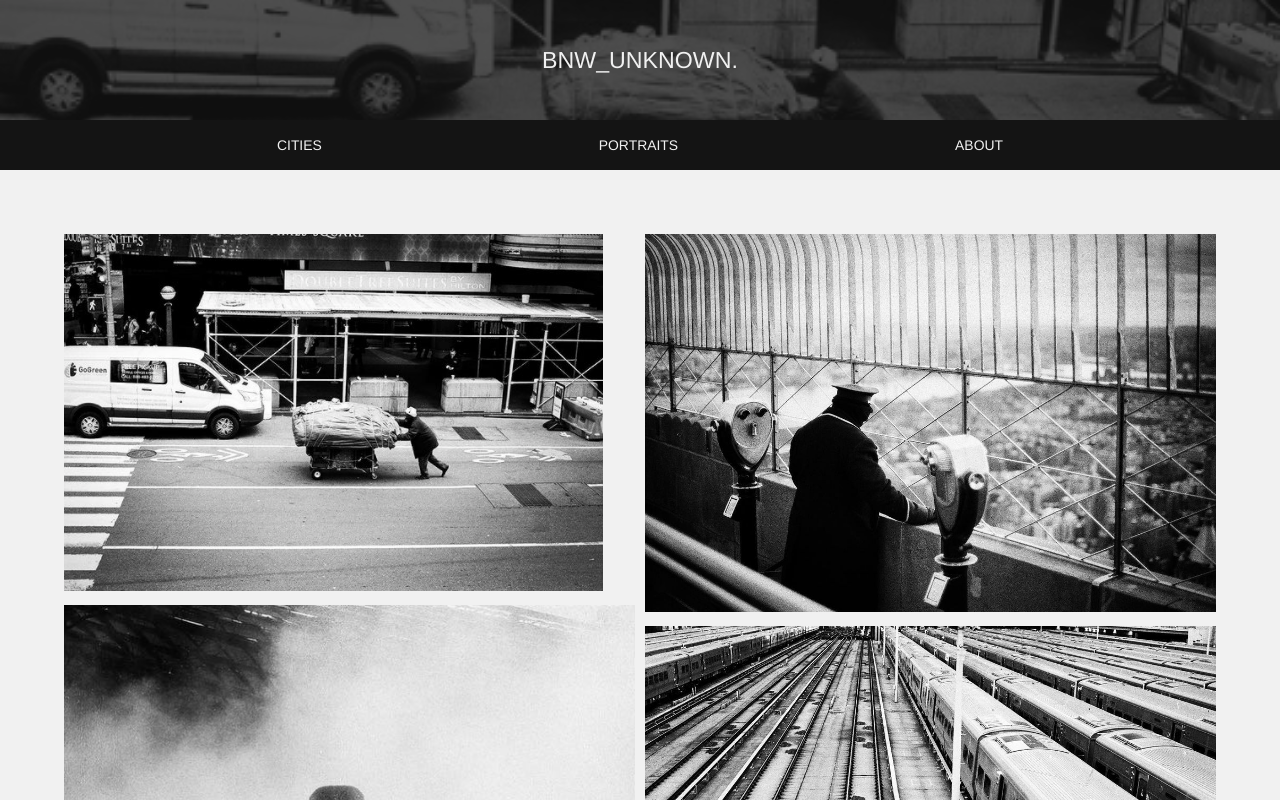
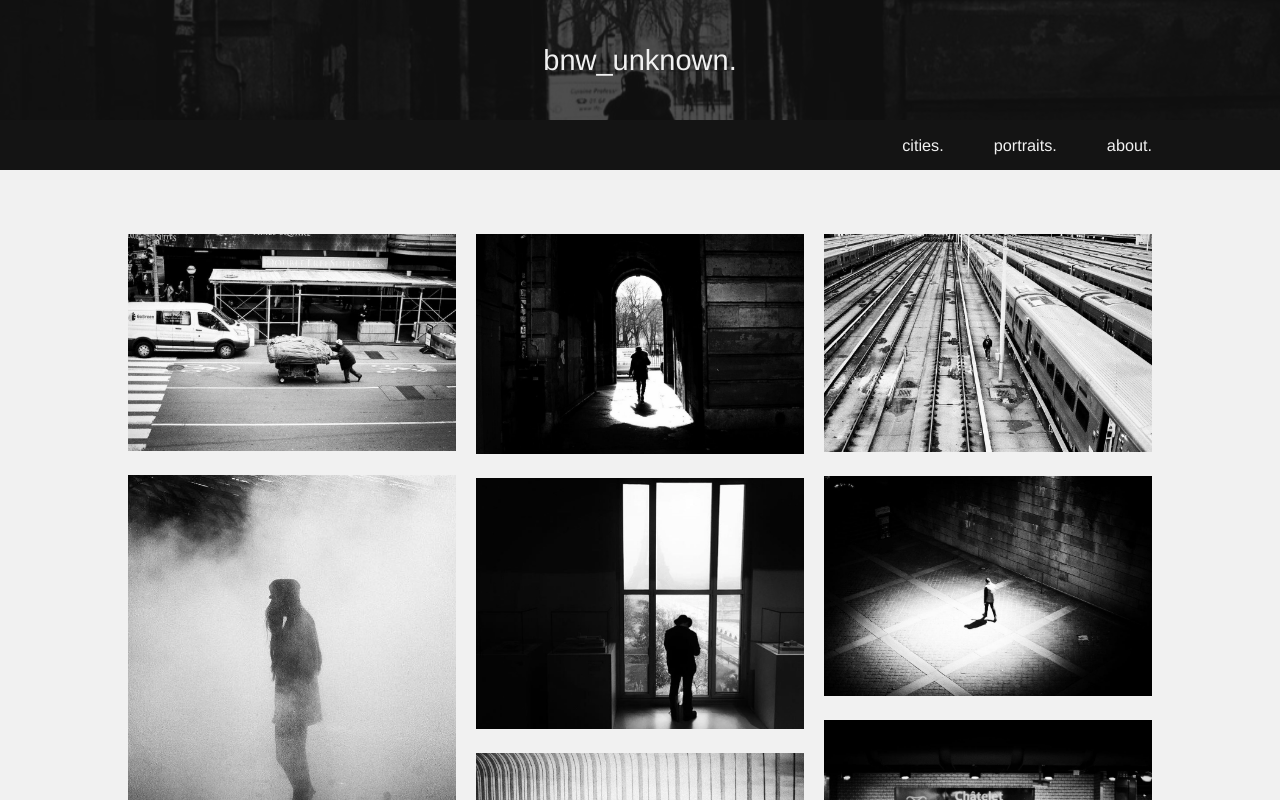
Before and after one commit to Lucasbeneston/bnw_unknown, a React (Create React App) app: page / in a window 1280 px wide. Shown: the top 800 px of the page. Built offline with nearby package versions, Linux system fonts and the light colour scheme.

Commit message:
:sparkles: random picture for banner :sparkles:

```diff
--- a/public/index.html
+++ b/public/index.html
@@ -24,7 +24,7 @@
       work correctly both with client-side routing and a non-root public URL.
       Learn how to configure a non-root public URL by running `npm run build`.
     -->
-    <title>React App</title>
+    <title>Bnw_unknown.</title>
   </head>
   <body>
     <noscript>You need to enable JavaScript to run this app.</noscript>
--- a/src/components/_settings/_base.scss
+++ b/src/components/_settings/_base.scss
@@ -21,6 +21,6 @@ body {
   }
 
   &::-webkit-scrollbar-thumb {
-    background-color: $light-grey;
+    background-color: $anthracite-grey;
   }
 }
--- /dev/null
+++ b/src/components/atoms/SVGR/Camera.jsx
@@ -0,0 +1,16 @@
+import React from "react";
+
+export default function Camera() {
+  return (
+    <svg xmlns="http://www.w3.org/2000/svg" viewBox="0 0 471.04 471.04">
+      <path
+        fill="currentColor"
+        d="M414.72 112.64h-49.152l-27.136-40.96c-10.24-15.36-28.16-24.576-46.592-24.576H179.2c-18.432 0-36.352 9.216-46.592 24.576l-27.136 40.96H56.32A56.158 56.158 0 000 168.96v198.656a56.158 56.158 0 0056.32 56.32h358.4a56.158 56.158 0 0056.32-56.32V168.96a56.158 56.158 0 00-56.32-56.32zm-179.2 265.216c-70.144 0-126.976-56.832-126.976-126.976s56.832-126.464 126.976-126.464 126.976 56.832 126.976 126.976c0 69.632-56.832 126.464-126.976 126.464zM407.552 192h-22.528c-9.216-.512-16.384-8.192-15.872-17.408.512-8.704 7.168-15.36 15.872-15.872h20.48c9.216-.512 16.896 6.656 17.408 15.872.512 9.216-6.144 16.896-15.36 17.408z"
+      />
+      <path
+        fill="currentColor"
+        d="M235.52 180.736c-38.912 0-70.656 31.744-70.656 70.656s31.744 70.144 70.656 70.144 70.656-31.744 70.656-70.656c0-38.912-31.744-70.144-70.656-70.144z"
+      />
+    </svg>
+  );
+}
--- a/src/components/molecules/Banner/Banner.jsx
+++ b/src/components/molecules/Banner/Banner.jsx
@@ -4,11 +4,13 @@ import allPictures from "../../../data/allPictures";
 import "./Banner.scss";
 
 export default function Banner() {
+  const randomNumber = Math.floor(Math.random() * (allPictures.length - 0) + 0);
+
   return (
     <div className="banner">
       <img
         className="banner_illustration"
-        src={`${process.env.PUBLIC_URL}/images/${allPictures[0].src}`}
+        src={`${process.env.PUBLIC_URL}/images/${allPictures[randomNumber].src}`}
         alt="Illustration de la bannière"
       />
       <h1 className="banner_title">bnw_unknown.</h1>
--- a/src/components/molecules/Banner/Banner.scss
+++ b/src/components/molecules/Banner/Banner.scss
@@ -11,8 +11,7 @@
 
   &_title {
     color: $off-white;
-    font-size: 2rem;
-    text-transform: uppercase;
+    font-size: 2.5rem;
     position: relative;
   }
 
--- a/src/components/molecules/Nav/Nav.jsx
+++ b/src/components/molecules/Nav/Nav.jsx
@@ -26,17 +26,17 @@ export default function Nav() {
   return (
     <nav className={`nav ${isFixed ? "fixed" : ""}`}>
       <Link className={`nav_logo ${isFixed ? "fixed" : ""}`} to="/">
-        Bnw_unknown.
+        bnw_unknown.
       </Link>
       <div className="nav_containerlinks">
         <Link className="nav_containerlinks_link" to="/">
-          Cities
+          cities.
         </Link>
         <Link className="nav_containerlinks_link" to="/">
-          Portraits
+          portraits.
         </Link>
         <Link className="nav_containerlinks_link" to="/">
-          About
+          about.
         </Link>
       </div>
     </nav>
--- a/src/components/molecules/Nav/Nav.scss
+++ b/src/components/molecules/Nav/Nav.scss
@@ -1,4 +1,5 @@
 @import "../../_settings/variables";
+@import "../../_settings/mixins";
 
 .nav {
   width: 100%;
@@ -11,6 +12,10 @@
   position: relative;
   z-index: 100;
 
+  @include media(laptop) {
+    padding: 0 10%;
+  }
+
   &.fixed {
     position: fixed;
     top: 0;
@@ -19,17 +24,20 @@
   &_logo {
     max-width: 0;
     padding: 0;
-    font-size: 0.8rem;
+    font-size: 1rem;
     overflow: hidden;
-    transition: all 0.5s;
+    transition: all 0.25s;
 
     &.fixed {
       padding: 0 5%;
       max-width: fit-content;
-      text-transform: uppercase;
-      font-size: 1.2rem;
+      font-size: 1.4rem;
       font-weight: lighter;
-      transition: all 0.5s;
+      transition: all 0.25s;
+
+      @include media(laptop) {
+        padding: 0 5% 0 0;
+      }
     }
   }
 
@@ -40,10 +48,18 @@
     height: 100%;
     flex: 1;
 
+    @include media(laptop) {
+      justify-content: flex-end;
+    }
+
     &_link {
-      text-transform: uppercase;
-      font-size: 1.2rem;
+      font-size: 1.4rem;
       font-weight: lighter;
+
+      @include media(laptop) {
+        margin-left: 50px;
+        font-size: 1.4rem;
+      }
     }
   }
 }
--- a/src/components/organisms/Footer/Footer.scss
+++ b/src/components/organisms/Footer/Footer.scss
@@ -1,4 +1,5 @@
 @import "../../_settings/variables";
+@import "../../_settings/mixins";
 
 .footer {
   width: 100%;
@@ -8,8 +9,13 @@
   background-color: $anthracite-grey;
   color: $off-white;
 
+  @include media(tablet) {
+    height: 50px;
+    padding: 0;
+    align-items: center;
+  }
+
   &_copyright {
-    text-transform: uppercase;
-    font-size: 1rem;
+    font-size: 1.2rem;
   }
 }
--- a/src/components/pages/Home/Home.jsx
+++ b/src/components/pages/Home/Home.jsx
@@ -3,6 +3,7 @@ import React, { useState } from "react";
 import allPictures from "../../../data/allPictures";
 
 import "./Home.scss";
+import Camera from "../../atoms/SVGR/Camera";
 
 export default function Home() {
   const [isOpen, setIsOpen] = useState(false);
@@ -11,6 +12,7 @@ export default function Home() {
     name: null,
     location: null,
     date: null,
+    camera: null,
     index: 0,
   });
 
@@ -24,9 +26,16 @@ export default function Home() {
           />
         </figure>
         <div className="home_pictureSelected_informations">
-          <h2>{selectedImage.name}</h2>
-          <h3>{selectedImage.location}</h3>
-          <h3>{selectedImage.date}</h3>
+          <h2 className="home_pictureSelected_informations_title">
+            {selectedImage.name}, <span>{selectedImage.date}</span>
+          </h2>
+          <h3 className="home_pictureSelected_informations_location">
+            {selectedImage.location}
+          </h3>
+          <h4 className="home_pictureSelected_informations_camera">
+            <Camera />
+            {selectedImage.camera}
+          </h4>
         </div>
         <button
           className="home_pictureSelected_closeButton"
@@ -47,6 +56,7 @@ export default function Home() {
                 name: picture.name,
                 location: picture.location,
                 date: picture.date,
+                camera: picture.camera,
                 index,
               });
               setIsOpen(!isOpen);
@@ -57,6 +67,7 @@ export default function Home() {
                 name: picture.name,
                 location: picture.location,
                 date: picture.date,
+                camera: picture.camera,
                 index,
               });
               setIsOpen(!isOpen);
--- a/src/components/pages/Home/Home.scss
+++ b/src/components/pages/Home/Home.scss
@@ -1,24 +1,43 @@
 @import "../../_settings/variables";
+@import "../../_settings/mixins";
 
 .home {
   width: 100%;
   padding: 5%;
-  min-height: 100vh;
+  min-height: 80vh;
   background-color: $off-white;
   position: relative;
+
+  @include media(laptop) {
+    padding: 5% 10%;
+  }
 
   &_container {
     column-count: 2;
     column-gap: 10px;
+
+    @include media(tablet) {
+      column-count: 3;
+      column-gap: 20px;
+    }
+
+    @include media(desktop) {
+      column-count: 4;
+    }
 
     & figure {
       margin: 0;
       margin-bottom: 10px;
       cursor: pointer;
 
+      @include media(tablet) {
+        margin-bottom: 20px;
+      }
+
       & > img {
         grid-row: 1 / -1;
         grid-column: 1;
+        width: 100%;
       }
     }
   }
@@ -40,6 +59,14 @@
       align-items: center;
       justify-content: center;
       z-index: 101;
+
+      @include media(tablet) {
+        padding: 25%;
+      }
+
+      & img {
+        width: 100%;
+      }
     }
 
     &_informations {
@@ -49,6 +76,29 @@
       color: $off-white;
       margin-top: 10px;
       line-height: 1.75rem;
+
+      &_title {
+        font-size: 1.4rem;
+        font-style: italic;
+
+        & span {
+          font-size: 1.2rem;
+          font-weight: lighter;
+        }
+      }
+
+      &_location,
+      &_camera {
+        font-weight: lighter;
+        display: flex;
+        justify-content: center;
+        align-items: center;
+
+        & svg {
+          height: 1.2rem;
+          margin-right: 5px;
+        }
+      }
     }
 
     &_closeButton {
--- a/src/data/allPictures.js
+++ b/src/data/allPictures.js
@@ -1,51 +1,59 @@
 const allPictures = [
   {
     src: "test1.png",
-    name: "Nom de la photo",
-    location: "New-York",
-    date: "17.11.2019",
+    name: "On the road",
+    location: "Times Square (New-York, USA)",
+    date: "Nov. 2018",
+    camera: "Canon T70",
   },
   {
     src: "test2.png",
-    name: "Nom de la photo",
-    location: "Paris",
-    date: "17.11.2019",
+    name: "Chaos",
+    location: "Forum des Halles (Paris, France)",
+    date: "Nov. 2019",
+    camera: "Canon T70",
   },
   {
     src: "test3.png",
-    name: "Nom de la photo",
-    location: "Paris",
-    date: "17.11.2019",
+    name: "Shadow and light",
+    location: "Place des Vosges (Paris, France)",
+    date: "Nov. 2019",
+    camera: "Minolta XG2",
   },
   {
     src: "test4.png",
-    name: "Nom de la photo",
-    location: "Paris",
-    date: "17.11.2019",
+    name: "Hidden by the light",
+    location: "Cité de l'architecture et du patrimoine (Paris, France)",
+    date: "Nov. 2019",
+    camera: "iPhone 6",
   },
   {
     src: "test5.png",
-    name: "Nom de la photo",
-    location: "New-York",
-    date: "17.11.2019",
+    name: "When working becomes a daily wonder",
+    location: "Empire State Building (New-York, USA)",
+    date: "Nov. 2018",
+    camera: "Canon T70",
   },
   {
     src: "test6.png",
-    name: "Nom de la photo",
-    location: "New-York",
-    date: "17.11.2019",
+    name: "Alone",
+    location: "High Line (New-York, USA)",
+    date: "Nov. 2018",
+    camera: "Canon T70",
   },
   {
     src: "test7.png",
-    name: "Nom de la photo",
-    location: "Paris",
-    date: "17.11.2019",
+    name: "In the light",
+    location: "Port de la Bourdonnais (Paris, France)",
+    date: "Nov. 2019",
+    camera: "Canon T70",
   },
   {
     src: "test8.png",
-    name: "Nom de la photo",
-    location: "Paris",
-    date: "17.11.2019",
+    name: "Still alone",
+    location: "Châtelet Les Halles RER (Paris, France)",
+    date: "Nov. 2019",
+    camera: "Canon T70",
   },
 ];
 
```
Also changed, not shown: 1 other file (tests, documents, lock files or other folders).
